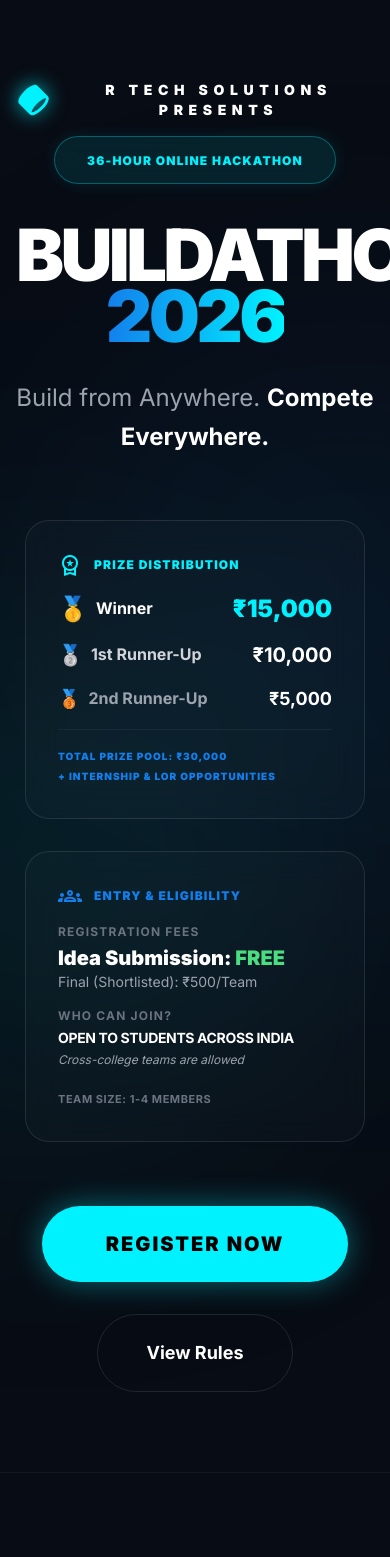
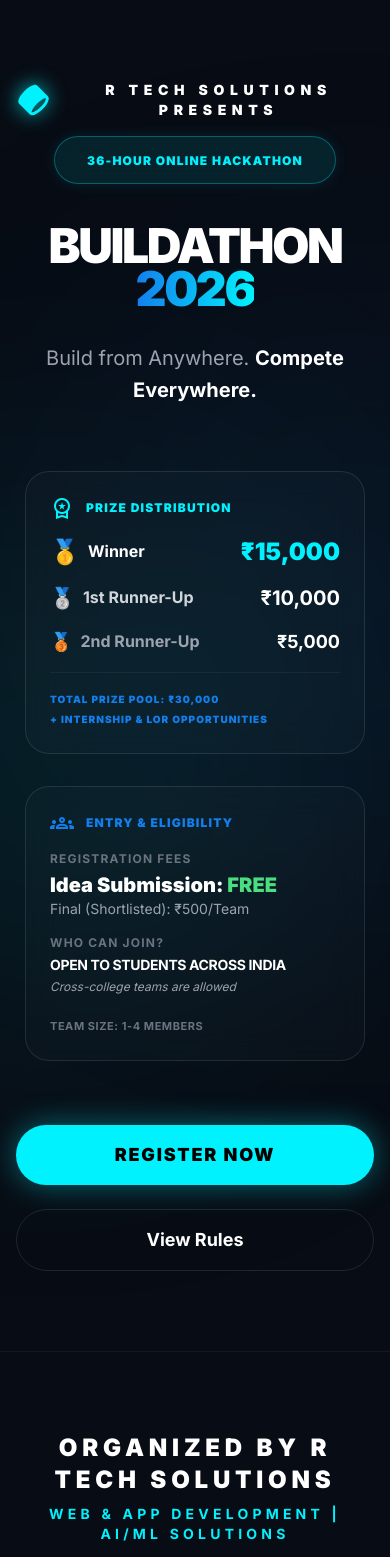
Before and after one commit to rushirakhe2027/New-R-TECH, a React (Vite) app: page /hackathons in a window 390 px wide. Shown: the top 1557 px of the page. Built offline with nearby package versions, Linux system fonts and the light colour scheme.

Commit message:
fix: improve mobile responsiveness for hackathon landing page

```diff
--- a/src/pages/HackathonLanding.jsx
+++ b/src/pages/HackathonLanding.jsx
@@ -53,15 +53,15 @@
                   <span className="text-neon-blue text-xs font-black tracking-widest uppercase">36-Hour Online Hackathon</span>
                 </div>
               </div>
-              <h1 className="text-7xl md:text-[9rem] font-black tracking-tighter mb-8 leading-[0.85] text-white">
+              <h1 className="text-5xl md:text-[8rem] lg:text-[9rem] font-black tracking-tighter mb-8 leading-[0.9] text-white">
                 BUILDATHON <br/>
                 <span className="gradient-text">2026</span>
               </h1>
-              <p className="text-gray-400 text-2xl md:text-3xl font-light max-w-3xl mx-auto mb-16 leading-relaxed">
+              <p className="text-gray-400 text-xl md:text-3xl font-light max-w-3xl mx-auto mb-16 leading-relaxed">
                 Build from Anywhere. <span className="text-white font-bold">Compete Everywhere.</span>
               </p>
               <div className="flex flex-wrap justify-center gap-8 mb-16">
-                <div className="glass-card p-8 rounded-3xl min-w-[340px] text-left border-neon-blue/20 hover:border-neon-blue/50 transition-all duration-500">
+                <div className="glass-card p-6 md:p-8 rounded-3xl w-full max-w-[340px] text-left border-neon-blue/20 hover:border-neon-blue/50 transition-all duration-500">
                   <div className="flex items-center gap-3 mb-4">
                     <span className="material-symbols-outlined text-neon-blue">workspace_premium</span>
                     <span className="text-neon-blue text-xs font-black uppercase tracking-widest">Prize Distribution</span>
@@ -96,7 +96,7 @@
                     </p>
                   </div>
                 </div>
-                <div className="glass-card p-8 rounded-3xl min-w-[340px] text-left border-white/10 hover:border-white/20 transition-all duration-500">
+                <div className="glass-card p-6 md:p-8 rounded-3xl w-full max-w-[340px] text-left border-white/10 hover:border-white/20 transition-all duration-500">
                   <div className="flex items-center gap-3 mb-4">
                     <span className="material-symbols-outlined text-primary">groups</span>
                     <span className="text-primary text-xs font-black uppercase tracking-widest">Entry & Eligibility</span>
@@ -116,11 +116,11 @@
                   <p className="text-[11px] text-gray-500 font-bold uppercase tracking-wider">Team Size: 1-4 Members</p>
                 </div>
               </div>
-              <div className="flex flex-col md:flex-row items-center justify-center gap-8">
-                <Link to="/hackathons/submit" className="bg-neon-blue text-black px-16 py-6 rounded-full text-xl font-black shadow-[0_0_30px_rgba(0,242,255,0.4)] hover:shadow-[0_0_50px_rgba(0,242,255,0.6)] transition-all hover:scale-105 uppercase tracking-widest">
+              <div className="flex flex-col sm:flex-row items-center justify-center gap-6 md:gap-8">
+                <Link to="/hackathons/submit" className="w-full sm:w-auto bg-neon-blue text-black px-8 md:px-16 py-4 md:py-6 rounded-full text-lg md:text-xl font-black shadow-[0_0_30px_rgba(0,242,255,0.4)] hover:shadow-[0_0_50px_rgba(0,242,255,0.6)] transition-all hover:scale-105 uppercase tracking-widest text-center">
                   REGISTER NOW
                 </Link>
-                <Link to="/hackathons/rules" className="border border-white/10 hover:border-white/30 hover:bg-white/5 text-white px-12 py-6 rounded-full text-lg font-bold transition-all">
+                <Link to="/hackathons/rules" className="w-full sm:w-auto border border-white/10 hover:border-white/30 hover:bg-white/5 text-white px-8 md:px-12 py-4 md:py-6 rounded-full text-lg font-bold transition-all text-center">
                   View Rules
                 </Link>
               </div>
@@ -457,7 +457,7 @@
           </section>
 
           <section className="py-24 px-4">
-            <div className="max-w-6xl mx-auto glass-card rounded-[3.5rem] p-12 md:p-16 border-neon-blue/20 relative overflow-hidden">
+            <div className="max-w-6xl mx-auto glass-card rounded-[2.5rem] md:rounded-[3.5rem] p-8 md:p-16 border-neon-blue/20 relative overflow-hidden">
               <div className="absolute -right-32 -bottom-32 w-96 h-96 bg-neon-blue/5 rounded-full blur-[100px]"></div>
               <div className="relative z-10 grid grid-cols-1 md:grid-cols-2 gap-16 items-center">
                 <div>
```
